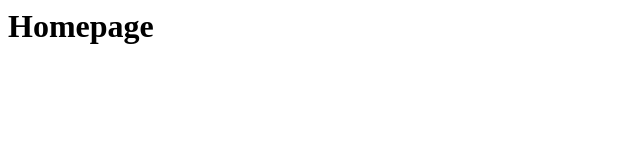
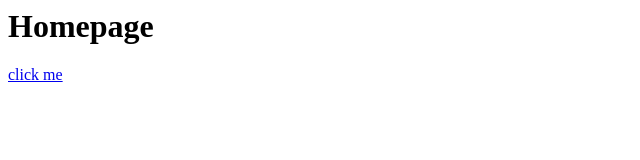
Before and after one commit to guillermoroman/odin-links-and-images, a plain HTML site: page index.html in a window 1280 px wide. Shown: the full height of the page, 0-640 px from the left. Drawn offline with Linux system fonts and the light colour scheme.

Commit message:
Add a hyperlink

```diff
--- a/index.html
+++ b/index.html
@@ -1 +1,2 @@
 <h1>Homepage</h1>
+<a href="http://www.google.com">click me</a>
```
